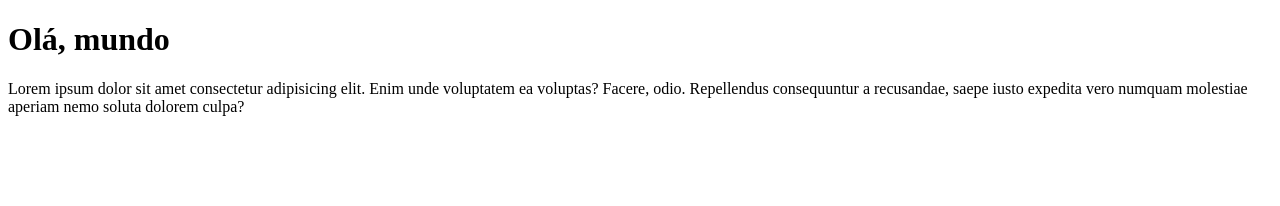
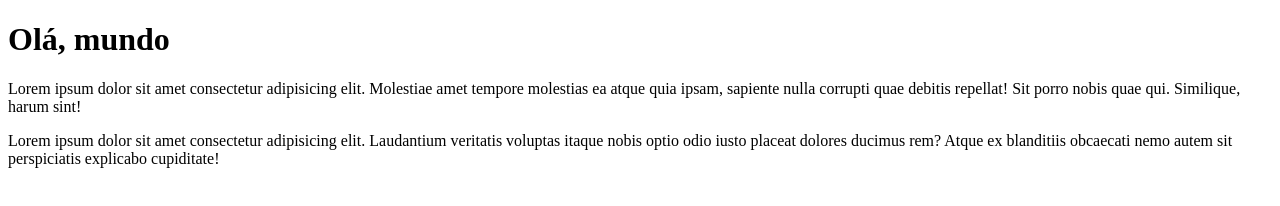
Before and after one commit to AndreSMarques/Ola-Mundo, a plain HTML site: page site-exemplo/index.html in a window 1280 px wide. Drawn offline with Linux system fonts and the light colour scheme.

Commit message:
Atualização

```diff
--- a/site-exemplo/index.html
+++ b/site-exemplo/index.html
@@ -8,6 +8,7 @@
 </head>
 <body>
     <h1>Olá, mundo</h1>
-    <p>Lorem ipsum dolor sit amet consectetur adipisicing elit. Enim unde voluptatem ea voluptas? Facere, odio. Repellendus consequuntur a recusandae, saepe iusto expedita vero numquam molestiae aperiam nemo soluta dolorem culpa?</p>
+    <p>Lorem ipsum dolor sit amet consectetur adipisicing elit. Molestiae amet tempore molestias ea atque quia ipsam, sapiente nulla corrupti quae debitis repellat! Sit porro nobis quae qui. Similique, harum sint!</p>
+    <p>Lorem ipsum dolor sit amet consectetur adipisicing elit. Laudantium veritatis voluptas itaque nobis optio odio iusto placeat dolores ducimus rem? Atque ex blanditiis obcaecati nemo autem sit perspiciatis explicabo cupiditate!</p>
 </body>
 </html>
```
